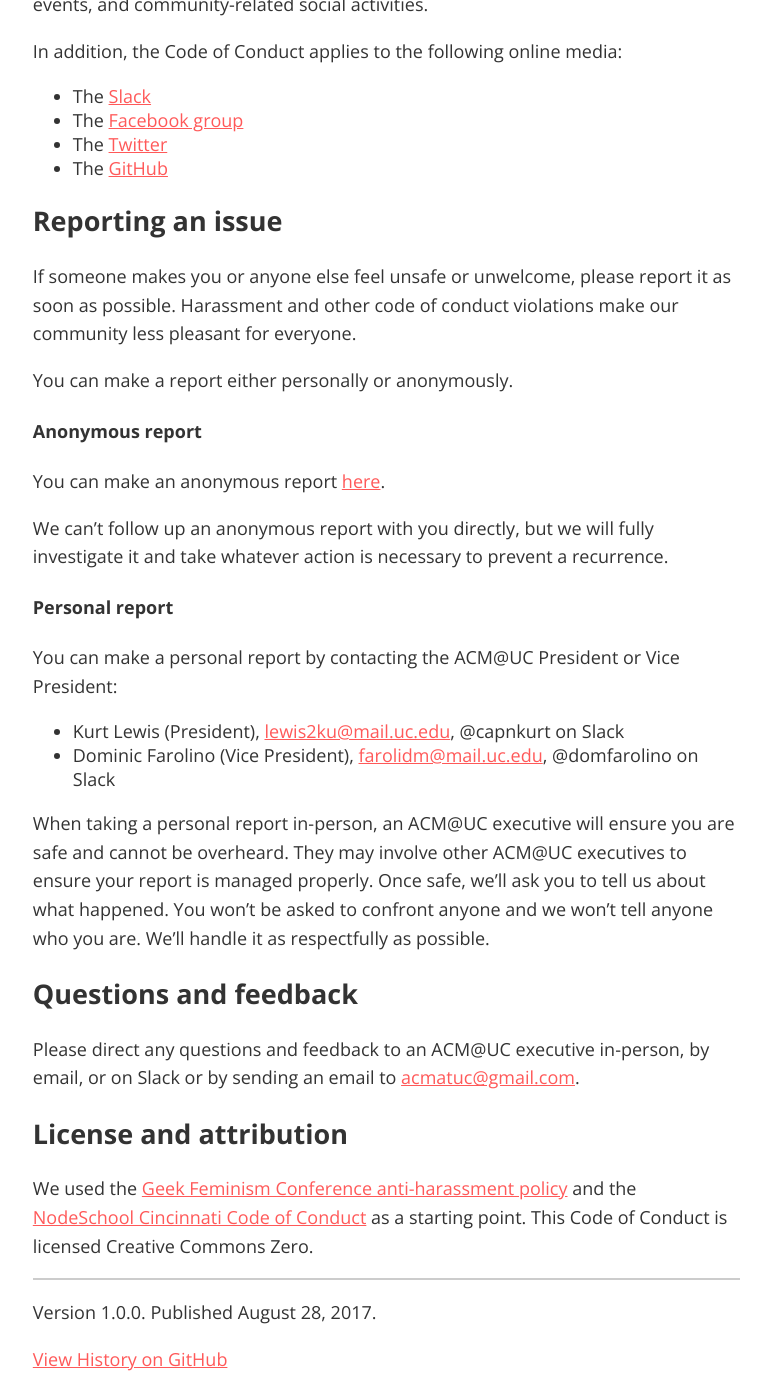
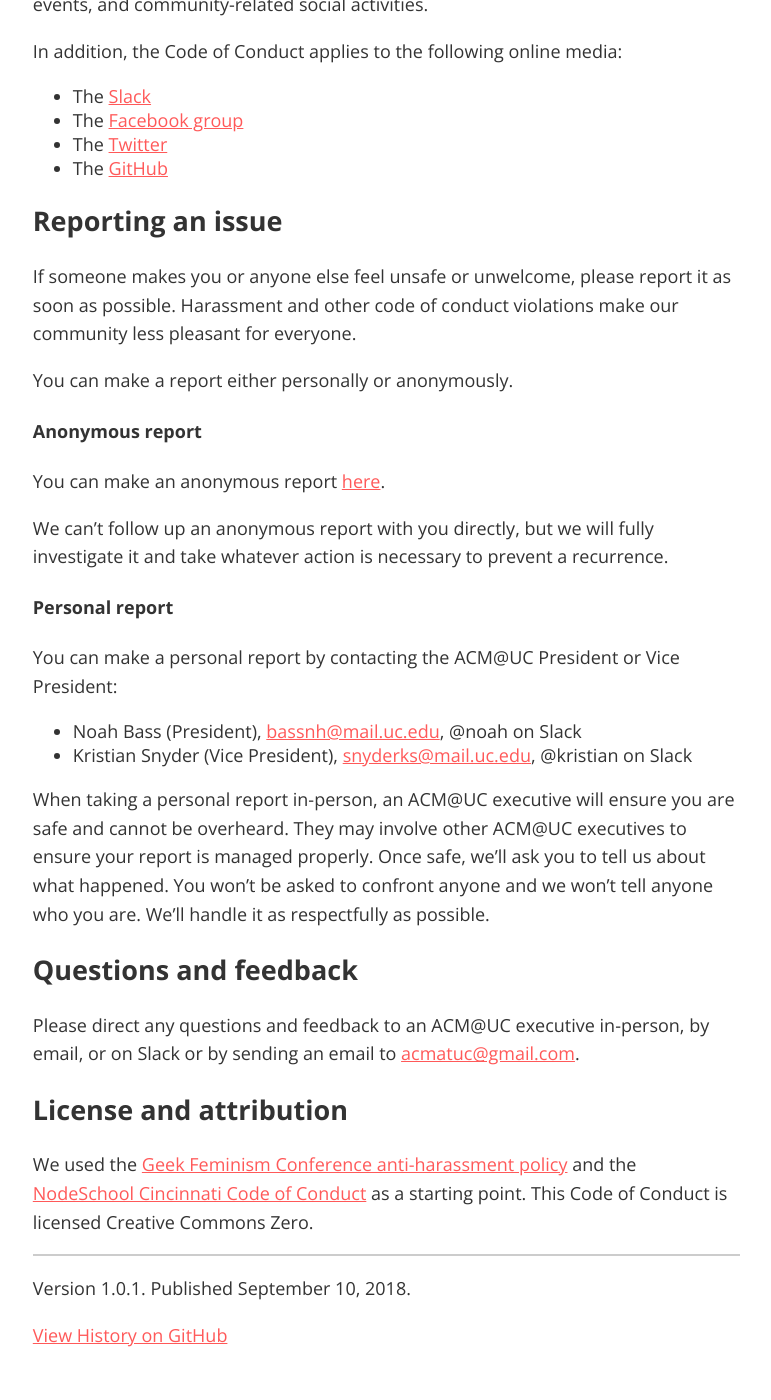
Before and after one commit to ACMatUC/acmatuc.github.io, a Jekyll site: the page built from conduct.md, in a window 1280 px wide and 1400 px high, scrolled down 2339 px. Shown: the whole window, without its empty margins (342-1113 px from the left). Built offline with Jekyll 4.4.1, drawn with Linux system fonts in a browser that asks for light colours; after the commit the page ends 3715 px from its top, so only the background shows below that; some of the changed text lies outside the part shown.

Commit message:
Update Code of Conduce, fix spelling mistakes, and add links to external sites

```diff
--- a/_includes/nav_list.html
+++ b/_includes/nav_list.html
@@ -11,6 +11,12 @@
     {% endif %}
 
 {% endfor %}
+<hr>
+<h4 style="margin: 10px 0px">Our Friends:</h4>
+<li><a href="https://makeuc.io/" target="_blank">MakeUC</a></li>
+<li><a href="https://revolutionuc.com/" target="_blank">RevolutionUC</a></li>
+<li><a href="http://acmwuc.com/" target="_blank">ACM-W at UC</a></li>
+
 
 {% assign pages_list = nil %}
 {% assign group = nil %}
--- a/conduct.md
+++ b/conduct.md
@@ -79,8 +79,8 @@
 #### Personal report
 You can make a personal report by contacting the ACM@UC President or Vice President:
 
-* Kurt Lewis (President), [lewis2ku@mail.uc.edu](mailto:lewis2ku@mail.uc.edu), @capnkurt on Slack
-* Dominic Farolino (Vice President), [farolidm@mail.uc.edu](farolidm@mail.uc.edu), @domfarolino on Slack
+* Noah Bass (President), [bassnh@mail.uc.edu](mailto:bassnh@mail.uc.edu), @noah on Slack
+* Kristian Snyder (Vice President), [snyderks@mail.uc.edu](mailto:snyderks@mail.uc.edu), @kristian on Slack
 
 When taking a personal report in-person, an ACM@UC executive will ensure you are safe and cannot be overheard. They may involve other ACM@UC executives to ensure your report is managed properly. Once safe, we'll ask you to tell us about what happened. You won't be asked to confront anyone and we won't tell anyone who you are. We'll handle it as respectfully as possible.
 
@@ -92,6 +92,6 @@
 
 ---
 
-Version 1.0.0. Published August 28, 2017.
+Version 1.0.1. Published September 10, 2018.
 
 [View History on GitHub](https://github.com/ACMatUC/acmatuc.github.io/commits/master/conduct.md)
--- a/executives.html
+++ b/executives.html
@@ -35,7 +35,7 @@
   <img src="/assets/treasurer.jpg" alt="Treasurer">
   <span><img class="icon" src="/assets/slack.png">@alex.jv1 <img class="icon" src="/assets/email.png"><a href="mailto:vennemar@mail.uc.edu">vennemar@mail.uc.edu</a></span>
   <p>
-    I'm a second year Computer Science major at UC Interested in Artificial Intelegence and Cyber-Security. In addition to my work with the ACM@UC  I am a member of the UC Robotics team, and an organizer for RevolutionUC. I always enjoy talking about Art, FC Cincinnati and the latest news in tech, so feel free to reach out via email, or in the ACM slack channel.
+    I'm a second year Computer Science major at UC Interested in Artificial Intelligence and Cyber-Security. In addition to my work with the ACM@UC  I am a member of the UC Robotics team, and an organizer for RevolutionUC. I always enjoy talking about Art, FC Cincinnati and the latest news in tech, so feel free to reach out via email, or in the ACM slack channel.
   </p>
 </div>
 
```
